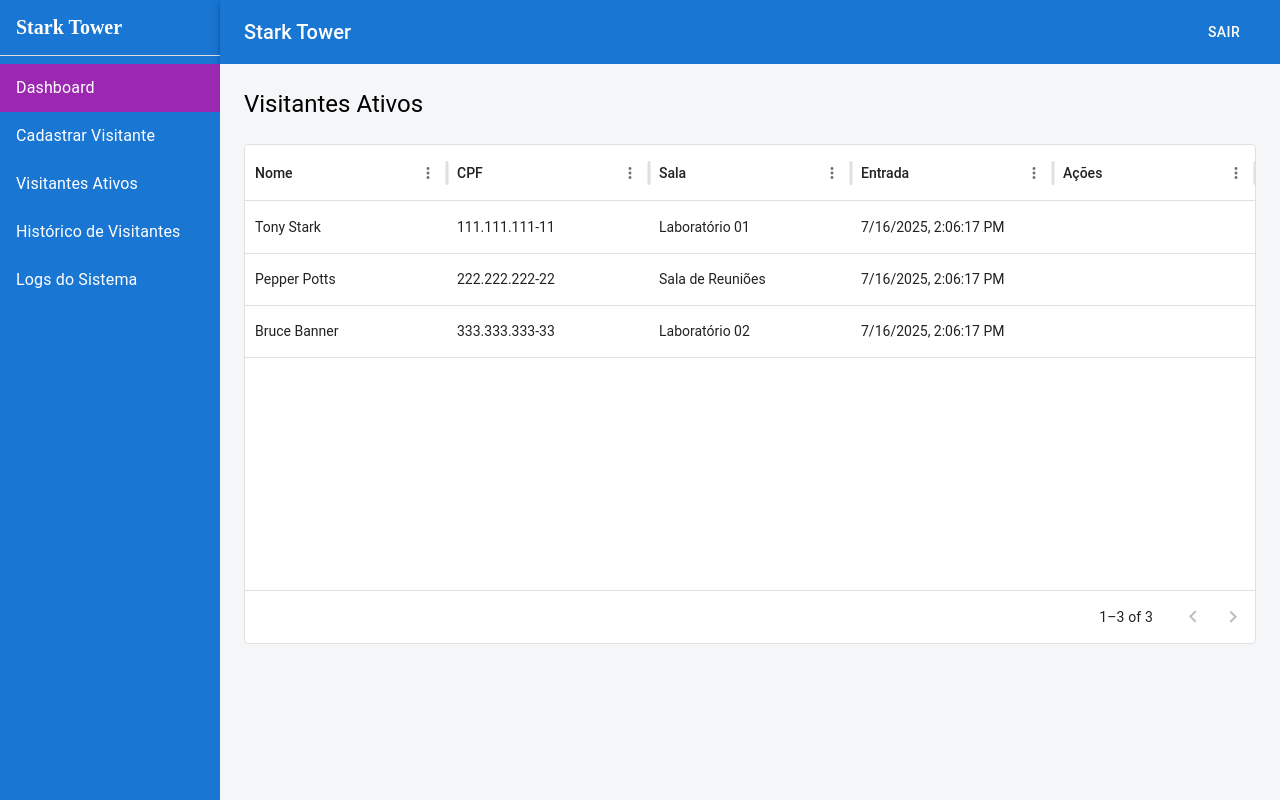
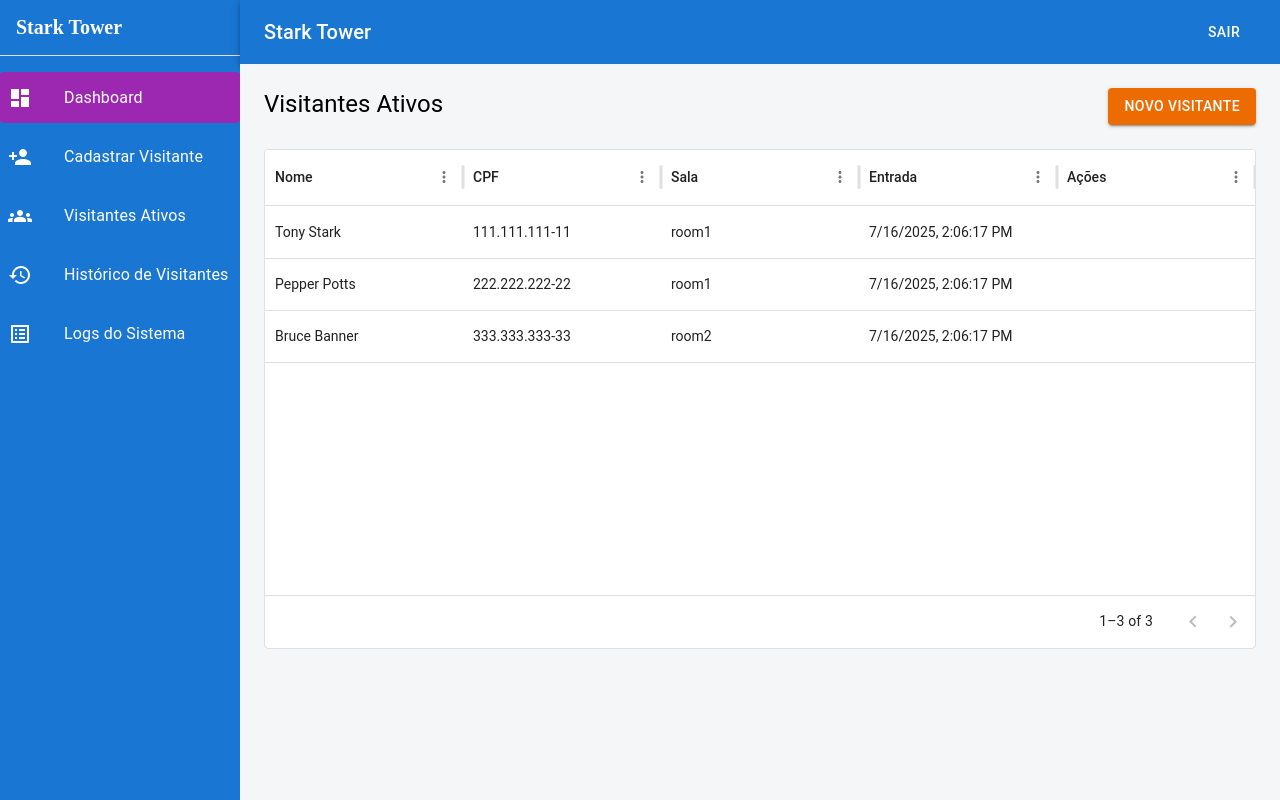
Before and after one commit to ErykTavares/teste-front-p22, a React (Vite) app: page / in a window 1280 px wide. Built offline with nearby package versions, Linux system fonts and the light colour scheme; sample sign-in values are in the browser's storage; some icons are missing.

Commit message:
feat(sidebar): enhance sidebar functionality and structure

```diff
--- a/src/components/sideBar/index.tsx
+++ b/src/components/sideBar/index.tsx
@@ -1,4 +1,4 @@
-import { Box, Divider, List, ListItemButton, ListItemText } from '@mui/material';
+import { Box, Divider, List, ListItemButton, ListItemIcon, ListItemText } from '@mui/material';
 import { useMemo } from 'react';
 import { useLocation, useNavigate } from 'react-router';
 
@@ -10,18 +10,21 @@
 
 	const menuList = useMemo(
 		() =>
-			menuItems.map(({ text, path }) => (
+			menuItems.map(({ text, path, icon }) => (
 				<ListItemButton
 					key={text}
 					selected={location.pathname === path}
 					onClick={() => navigate(path)}
 					sx={{
+						padding: '.6rem .5rem',
 						color: 'white',
+						borderRadius: 1,
 						'&.Mui-selected': {
 							bgcolor: 'secondary.main',
 						},
 						'&:hover': { bgcolor: 'secondary.dark' },
 					}}>
+					<ListItemIcon sx={{ color: 'white' }}>{icon}</ListItemIcon>
 					<ListItemText primary={text} />
 				</ListItemButton>
 			)),
@@ -31,7 +34,7 @@
 	return (
 		<Box
 			sx={{
-				width: 220,
+				width: 240,
 				height: '100vh',
 				bgcolor: 'primary.main',
 				color: 'white',
@@ -41,7 +44,7 @@
 			}}>
 			<Box sx={{ px: 2, mb: 2, fontWeight: 'bold', fontSize: '1.25rem' }}>Stark Tower</Box>
 			<Divider sx={{ bgcolor: 'white' }} />
-			<List>{menuList}</List>
+			<List sx={{ py: 2, display: 'flex', flexDirection: 'column', gap: 1 }}>{menuList}</List>
 		</Box>
 	);
 };
--- a/src/components/sideBar/utils.ts
+++ /dev/null
@@ -1,7 +0,0 @@
-export const menuItems = [
-	{ text: 'Dashboard', path: '/' },
-	{ text: 'Cadastrar Visitante', path: '/new-visitor' },
-	{ text: 'Visitantes Ativos', path: '/active' },
-	{ text: 'Histórico de Visitantes', path: '/history' },
-	{ text: 'Logs do Sistema', path: '/logs' },
-];
--- /dev/null
+++ b/src/components/sideBar/utils.tsx
@@ -0,0 +1,15 @@
+import {
+  Dashboard,
+  Groups,
+  History,
+  ListAlt,
+  PersonAdd,
+} from '@mui/icons-material';
+
+export const menuItems = [
+  { text: 'Dashboard', path: '/', icon: <Dashboard /> },
+  { text: 'Cadastrar Visitante', path: '/new-visitor', icon: <PersonAdd /> },
+  { text: 'Visitantes Ativos', path: '/active', icon: <Groups /> },
+  { text: 'Histórico de Visitantes', path: '/history', icon: <History /> },
+  { text: 'Logs do Sistema', path: '/logs', icon: <ListAlt /> },
+];
--- a/src/layout/appLayout.tsx
+++ b/src/layout/appLayout.tsx
@@ -16,7 +16,7 @@
 			<Sidebar />
 			<Box
 				sx={{
-					width: `calc(100% - 220px)`,
+					width: `calc(100% - 240px)`,
 					flexGrow: 1,
 					display: 'flex',
 					flexDirection: 'column',
--- a/src/pages/private/Dashboard/index.tsx
+++ b/src/pages/private/Dashboard/index.tsx
@@ -1,5 +1,6 @@
-import { Typography } from '@mui/material';
+import { Button, Stack, Typography } from '@mui/material';
 import { useEffect, useState } from 'react';
+import { useNavigate } from 'react-router';
 
 import AppLayout from '@/layout/appLayout';
 
@@ -12,6 +13,8 @@
 		allvisitors: [] as Visitors[],
 		visitors: [] as Visitors[],
 	});
+
+	const navigate = useNavigate();
 
 	const getVisitors = () => {
 		const currentData = localStorage.getItem('visitors');
@@ -44,15 +47,28 @@
 		});
 	};
 
+	const handleGoToNewVisitor = () => {
+		navigate('/new-visitor');
+	};
+
 	useEffect(() => {
 		getVisitors();
 	}, []);
 
 	return (
 		<AppLayout>
-			<Typography variant='h5' gutterBottom>
-				Visitantes Ativos
-			</Typography>
+			<Stack
+				width='100%'
+				display='flex'
+				flexDirection='row'
+				justifyContent='space-between'
+				alignItems='flex-start'
+				mb={2}>
+				<Typography variant='h5'>Visitantes Ativos</Typography>
+				<Button variant='contained' color='warning' onClick={handleGoToNewVisitor}>
+					Novo Visitante
+				</Button>
+			</Stack>
 			<VisitorsList data={data} handleSetNewData={handleSetNewData} />
 		</AppLayout>
 	);
--- a/src/pages/private/Dashboard/utils.tsx
+++ b/src/pages/private/Dashboard/utils.tsx
@@ -37,7 +37,7 @@
 	{
 		nome: 'Tony Stark',
 		cpf: '111.111.111-11',
-		sala: 'Laboratório 01',
+		sala: 'room1',
 		nascimento: '1970-05-29',
 		email: 'tony@starkindustries.com',
 		entrada: new Date().toISOString(),
@@ -46,7 +46,7 @@
 	{
 		nome: 'Pepper Potts',
 		cpf: '222.222.222-22',
-		sala: 'Sala de Reuniões',
+		sala: 'room1',
 		nascimento: '1975-03-10',
 		email: 'pepper@stark.com',
 		entrada: new Date().toISOString(),
@@ -55,7 +55,7 @@
 	{
 		nome: 'Bruce Banner',
 		cpf: '333.333.333-33',
-		sala: 'Laboratório 02',
+		sala: 'room2',
 		nascimento: '1969-12-18',
 		email: 'bruce.banner@avengers.org',
 		entrada: new Date().toISOString(),
--- a/src/routes/routes.tsx
+++ b/src/routes/routes.tsx
@@ -1,6 +1,7 @@
 import { BrowserRouter, Route, Routes } from 'react-router';
 
 import Dashboard from '@/pages/private/Dashboard';
+import NewVisitor from '@/pages/private/newVisitor';
 import Login from '@/pages/public/Login';
 
 import PrivateRoute from './privateRoute';
@@ -13,6 +14,7 @@
 
 				<Route element={<PrivateRoute />}>
 					<Route path='/' element={<Dashboard />} />
+					<Route path='/new-visitor' element={<NewVisitor />} />
 				</Route>
 			</Routes>
 		</BrowserRouter>
```
Also changed, not shown: src/shared/types/visitors.d.ts (added, +11 -0 lines).
